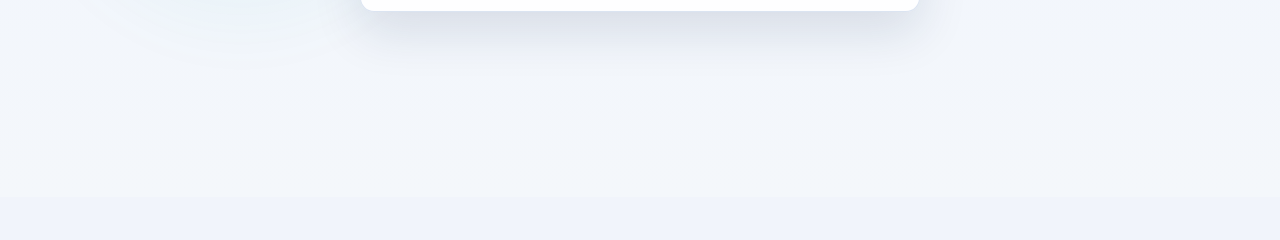
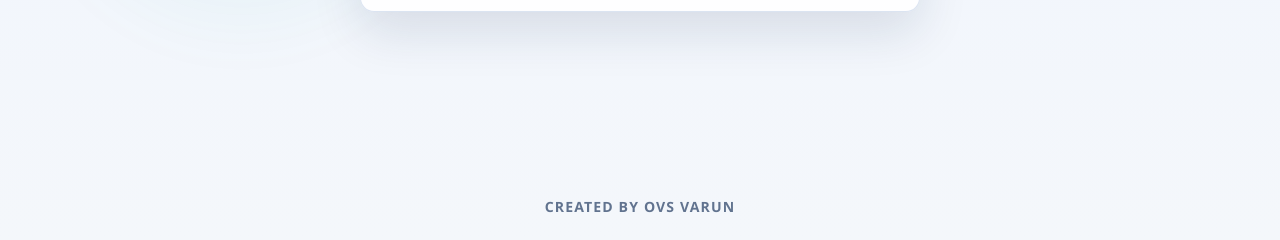
Before and after one commit to OVSSVARUN-2007/SiS, a FastAPI app: page /admin/signup in a window 1280 px wide. Shown: the part 687-927 px from the top of the page. Before the commit the page ends 721 px from the top, so only its background shows below. Run offline with FastAPI, Linux system fonts and the light colour scheme; data that the repository does not hold is empty.

Commit message:
ADD ADDITONAL CHANGES

```diff
--- a/static/css/app.css
+++ b/static/css/app.css
@@ -75,6 +75,23 @@ a:hover {
 .page-content {
   position: relative;
   z-index: 1;
+}
+
+.site-footer {
+  position: relative;
+  z-index: 1;
+  max-width: 1160px;
+  margin: 0 auto;
+  padding: 0 16px 24px;
+}
+
+.site-footer p {
+  margin: 0;
+  text-align: center;
+  color: var(--muted);
+  font-size: 0.88rem;
+  font-weight: 700;
+  letter-spacing: 0.08em;
 }
 
 .bg-orb,
@@ -1175,6 +1192,10 @@ td {
     padding: 12px 12px 0;
   }
 
+  .site-footer {
+    padding: 0 12px 20px;
+  }
+
   .site-nav {
     padding: 10px 12px;
     border-radius: 16px;
--- a/templates/base.html
+++ b/templates/base.html
@@ -53,6 +53,10 @@
     <main class="page-content">
       {% block body %}{% endblock %}
     </main>
+
+    <footer class="site-footer">
+      <p>CREATED BY OVS VARUN</p>
+    </footer>
   </div>
   <script>
     (function () {
```
